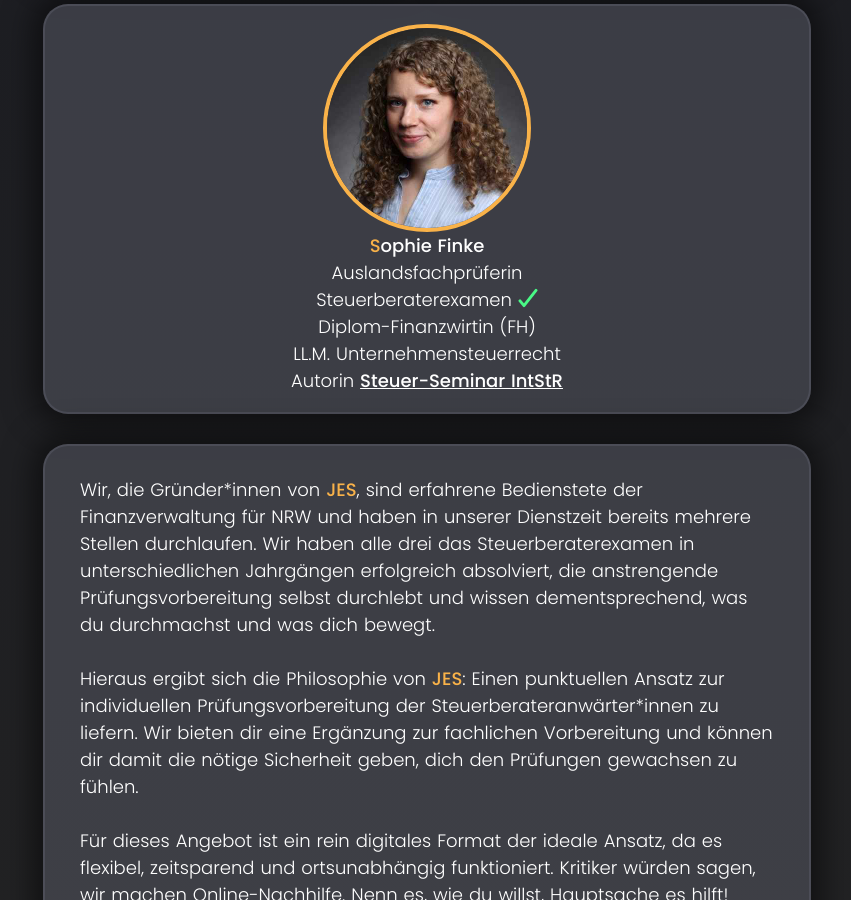
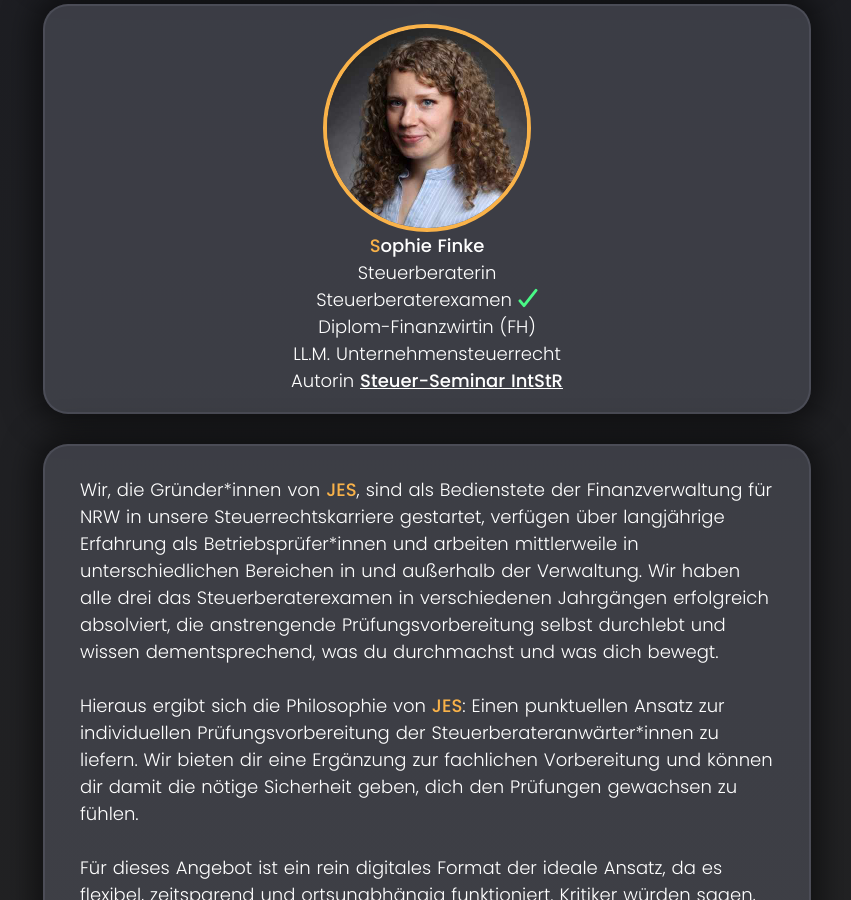
Before and after one commit to Hangman/jespage, a Jekyll site: the page built from team.md, in a window 1280 px wide and 900 px high, scrolled down 596 px. Shown: the whole window, without its empty margins (213-1064 px from the left). Built offline with Jekyll 4.4.1, drawn with Linux system fonts in a browser that asks for light colours.

Commit message:
Update team site
Signed-off-by: Matthias <webmaster@pottgames.de>

```diff
--- a/_layouts/team.html
+++ b/_layouts/team.html
@@ -36,7 +36,7 @@ layout: default
           <img src="{{ site.baseurl }}/assets/images/sophie.jpg" alt="Bild von Sophie" class="person-image" />
         </div>
         <p><span class="primary-color">S</span>ophie Finke</p>
-        <p class="block-text">Auslandsfachprüferin</p>
+        <p class="block-text">Steuerberaterin</p>
         <div class="centered-container">
           <p class="block-text">Steuerberaterexamen</p>
           <img src="{{ site.baseurl }}/assets/images/checkmark.svg" alt="Bild eines Hakens" class="team-checkmark" />
--- a/team.md
+++ b/team.md
@@ -4,7 +4,7 @@ title: Team
 headline_small: Das sind wir.
 ---
 
-Wir, die Gründer\*innen von **JES**, sind erfahrene Bedienstete der Finanzverwaltung für NRW und haben in unserer Dienstzeit bereits mehrere Stellen durchlaufen. Wir haben alle drei das Steuerberaterexamen in unterschiedlichen Jahrgängen erfolgreich absolviert, die anstrengende Prüfungsvorbereitung selbst durchlebt und wissen dementsprechend, was du durchmachst und was dich bewegt.<br><br>
+Wir, die Gründer\*innen von **JES**, sind als Bedienstete der Finanzverwaltung für NRW in unsere Steuerrechtskarriere gestartet, verfügen über langjährige Erfahrung als Betriebsprüfer\*innen und arbeiten mittlerweile in unterschiedlichen Bereichen in und außerhalb der Verwaltung. Wir haben alle drei das Steuerberaterexamen in verschiedenen Jahrgängen erfolgreich absolviert, die anstrengende Prüfungsvorbereitung selbst durchlebt und wissen dementsprechend, was du durchmachst und was dich bewegt.<br><br>
 
 Hieraus ergibt sich die Philosophie von **JES**: Einen punktuellen Ansatz zur individuellen Prüfungsvorbereitung der Steuerberateranwärter\*innen zu liefern. Wir bieten
 dir eine Ergänzung zur fachlichen Vorbereitung und können dir damit die nötige Sicherheit geben, dich den Prüfungen gewachsen zu fühlen.<br><br>
```
